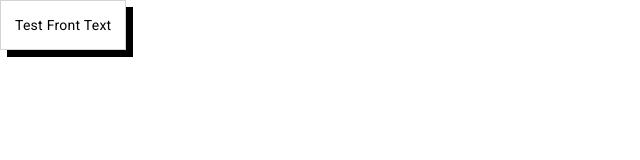
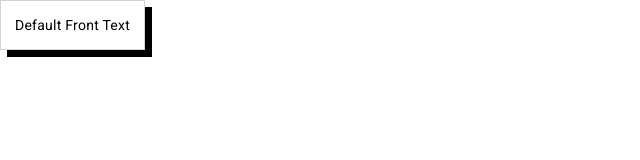
Before and after one commit to JDubs-55/CEN3031_Group111_Project, an Angular app in the folder FrontEnd/Squizzy/: page / in a window 1280 px wide. Shown: the top 160 px of the page, without its empty margins (0-640 px from the left). Built offline with nearby package versions, Linux system fonts and the light colour scheme.

Commit message:
Published Second Draft

```diff
--- /dev/null
+++ b/FrontEnd/Squizzy/src/app/MyClasses/Card.ts
@@ -0,0 +1,6 @@
+
+
+
+export class Card{
+
+}
--- a/FrontEnd/Squizzy/src/app/app.component.ts
+++ b/FrontEnd/Squizzy/src/app/app.component.ts
@@ -7,12 +7,8 @@
   styleUrls: ['./app.component.css']
 })
 export class AppComponent {
-  title = 'Squizzy';
-  displayedDeck = "deck1";
-  cardNumber = 0;
 
-  constructor(private flashCardController: FlashCardControllerService){
-    this.flashCardController.addDeck(this.displayedDeck);
-    this.flashCardController.addCardFromTemplate(this.displayedDeck, "default", "Test Front Text", "Test Back Text");
+  constructor(){
+
   }
 }
```
